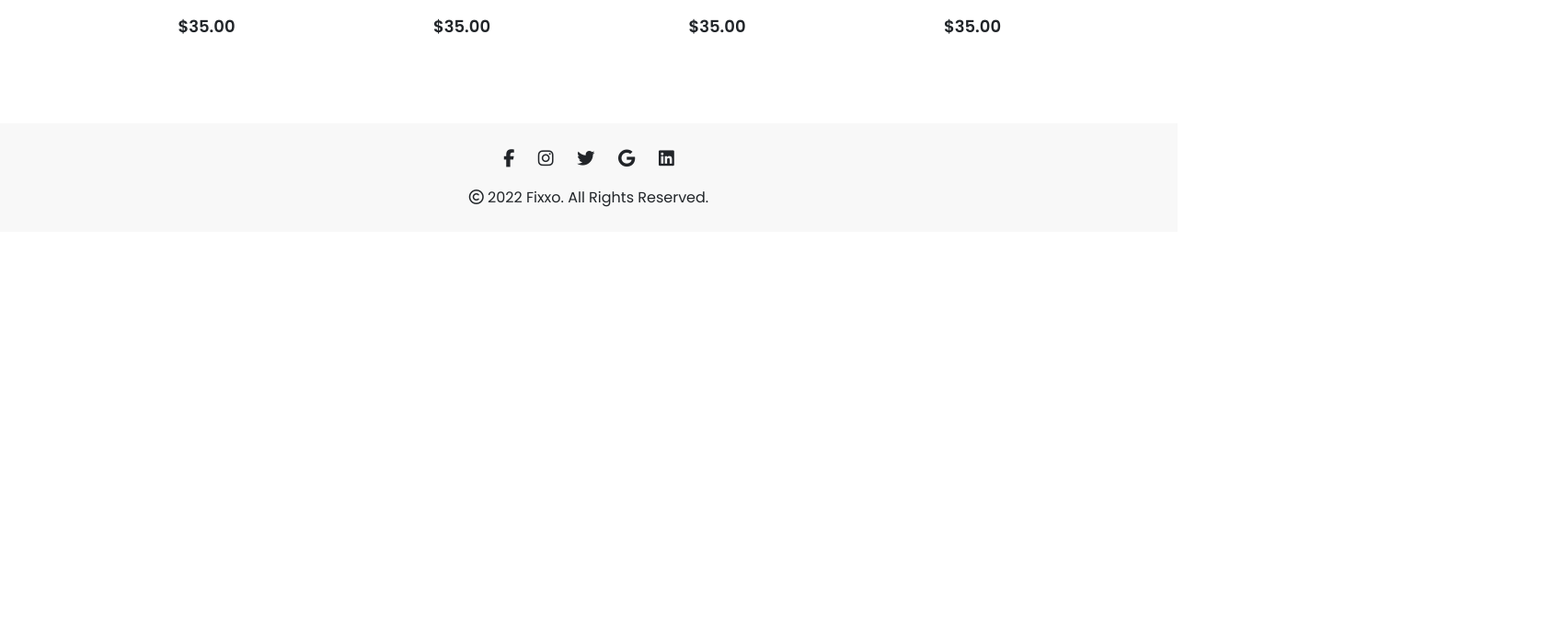
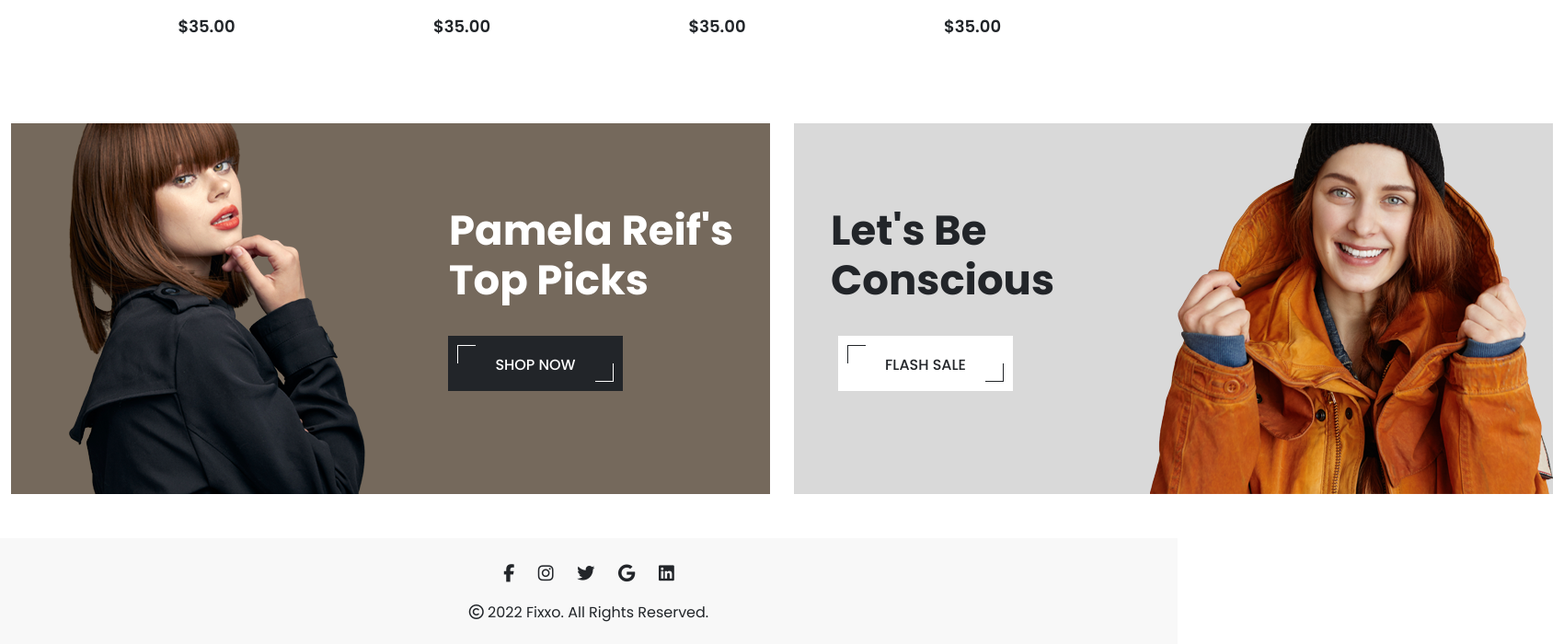
Before and after one commit to illesthub/Inlamningsuppgift-2, a React (Create React App) app in the folder react-webapp/: page / in a window 1280 px wide. Shown: the part 1920-2620 px from the top of the page at 92% size, 1700 px wide, since content can reach past the window. Before the commit the page ends 2172 px from the top, so only its background shows below. Built offline with nearby package versions, Linux system fonts and the light colour scheme.

Commit message:
Pamela finished

```diff
--- a/react-webapp/src/scss/cores/_buttons.scss
+++ b/react-webapp/src/scss/cores/_buttons.scss
@@ -33,3 +33,75 @@
         text-decoration: none;
     }
 }
+
+.btn-theme-dark {
+    position: relative;
+    width: 100%;
+    text-align: center;
+    background-color: $color-dark;
+    color: $color-white;
+    padding: 20px 50px;
+    transition: all 0.2s ease-in-out;
+
+    .corner-left {
+        position: absolute;
+        height: 20px;
+        width: 20px;
+        top: 10px;
+        left: 10px;
+        border-left: 1px solid $color-white;
+        border-top: 1px solid $color-white;
+    }
+
+    .corner-right {
+        position: absolute;
+        height: 20px;
+        width: 20px;
+        bottom: 10px;
+        right: 10px;
+        border-right: 1px solid $color-white;
+        border-bottom: 1px solid $color-white;
+    }
+
+    &:hover {
+        color: $color-white !important;
+        background-color: $color-dark;
+        text-decoration: none;
+    }
+}
+
+.btn-theme-light {
+    position: relative;
+    width: 100%;
+    text-align: center;
+    background-color: $color-white !important;
+    color: $color-dark !important;
+    padding: 20px 50px;
+    transition: all 0.2s ease-in-out;
+
+    .corner-left {
+        position: absolute;
+        height: 20px;
+        width: 20px;
+        top: 10px;
+        left: 10px;
+        border-left: 1px solid $color-dark;
+        border-top: 1px solid $color-dark;
+    }
+
+    .corner-right {
+        position: absolute;
+        height: 20px;
+        width: 20px;
+        bottom: 10px;
+        right: 10px;
+        border-right: 1px solid $color-dark;
+        border-bottom: 1px solid $color-dark;
+    }
+
+    &:hover {
+        color: $color-white !important;
+        background-color: $color-theme !important;
+        text-decoration: none;
+    }
+}
--- a/react-webapp/src/scss/sections/_PamelaSection.scss
+++ b/react-webapp/src/scss/sections/_PamelaSection.scss
@@ -0,0 +1,79 @@
+.pamela-section {
+    margin-bottom: 3rem;
+
+    .container-fluid {
+        display: flex;
+        justify-content: space-between;
+        width: 1700px;
+
+        .pamelas-picks {
+            position: relative;
+            display: flex;
+            width: 825px;
+            background-color: #75695C;
+
+            h1 {
+                position: absolute;
+                color: #FFFFFF;
+                right: 40px;
+                top: 90px;
+                font-size: 45px;
+                font-weight: 700;
+
+                span {
+                    display: block;
+                }
+            }
+
+            .button {
+                position: absolute;
+                right: 10rem;
+                bottom: 7rem;
+                width: 190px;
+                height: 60px;
+                font-weight: 500;
+
+                &:hover {
+                    background-color: $color-theme;
+                }
+            }
+
+        }
+
+        .lets-be-conscious {
+            position: relative;
+            display: flex;
+            width: 825px;
+            background-color: #D9D9D9;
+
+            img {
+                position: absolute;
+                right: 0;
+            }
+
+            h1 {
+                position: absolute;
+                color: $color-dark;
+                left: 40px;
+                top: 90px;
+                font-size: 45px;
+                font-weight: 700;
+
+                span {
+                    display: block;
+                }
+            }
+
+            .button {
+                position: absolute;
+                left: 3rem;
+                bottom: 7rem;
+                width: 190px;
+                height: 60px;
+                font-weight: 500;
+                background-color: #FFFFFF;
+                color: $color-dark !important;
+            }
+        }
+    }
+}
--- a/react-webapp/src/sections/PamelaSection.js
+++ b/react-webapp/src/sections/PamelaSection.js
@@ -1,11 +1,30 @@
 import React from 'react'
+import PamelasPicks from "../assets/images/pamela-picks-image.png"
+import LetsBeConscious from "../assets/images/lets-be-conscious.png"
+import { NavLink } from 'react-router-dom'
 
 const PamelaSection = () => {
   return (
-    <section>
-        <div className='container'>
-            <div className='pamelas-picks'></div>
-            <div className='lets-be-conscious'></div>
+    <section className='pamela-section'>
+        <div className='container-fluid'>
+            <div className='pamelas-picks'>
+              <img src={PamelasPicks} />
+              <h1>Pamela Reif's <span>Top Picks</span></h1>
+              <NavLink className='button btn-theme-dark'>
+                    <span className='corner-left'></span>
+                    <span className='corner-right'></span>
+                    SHOP NOW
+              </NavLink>
+            </div>
+            <div className='lets-be-conscious'>
+              <img src={LetsBeConscious} />
+              <h1>Let's Be <span>Conscious</span></h1>
+              <NavLink className='button btn-theme-light'>
+                    <span className='corner-left'></span>
+                    <span className='corner-right'></span>
+                    FLASH SALE
+              </NavLink>
+            </div>
         </div>
     </section>
   )
```
Also changed, not shown: react-webapp/src/style.min.css, 1 other file (tests, documents, lock files or other folders).
